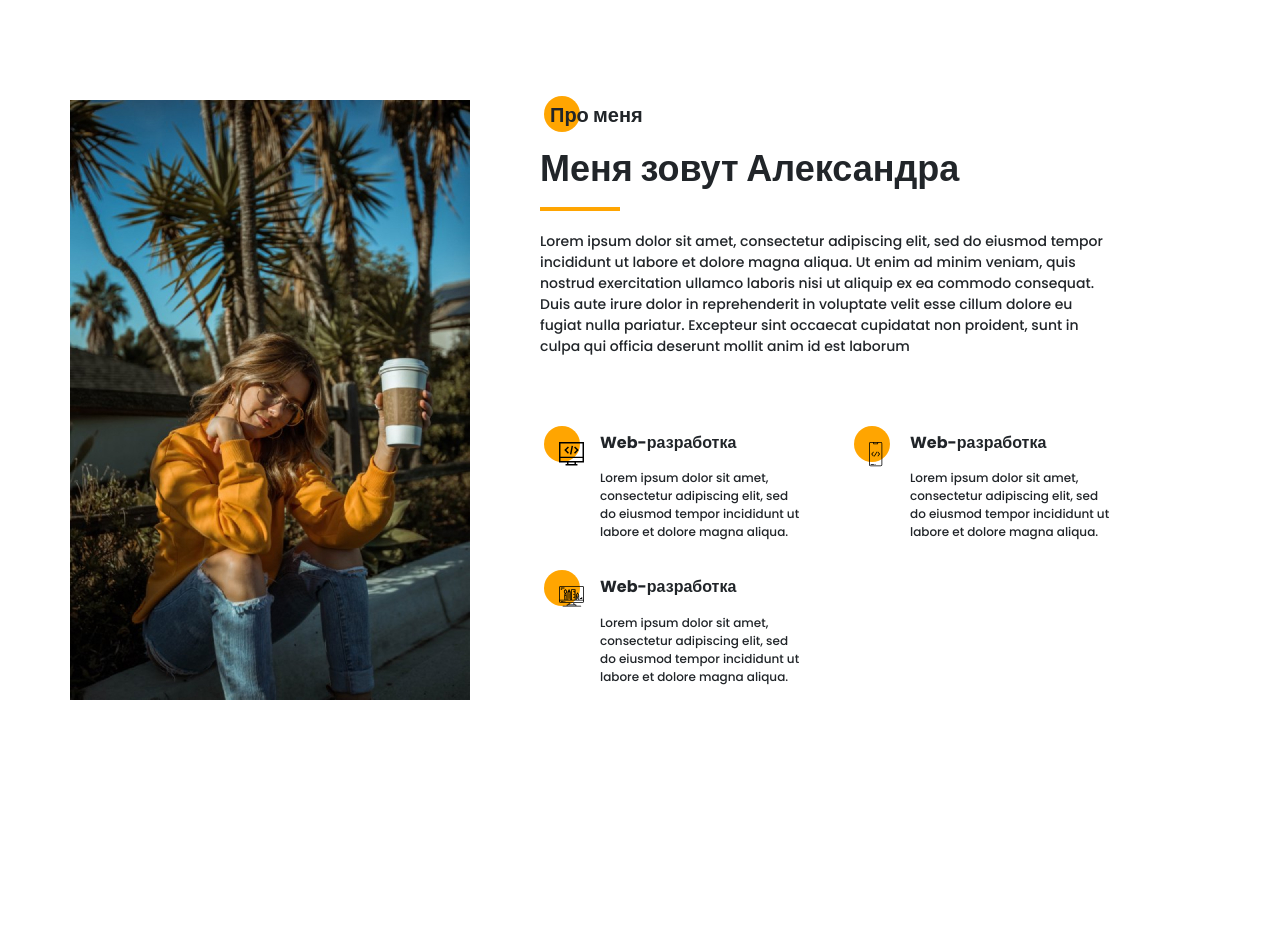
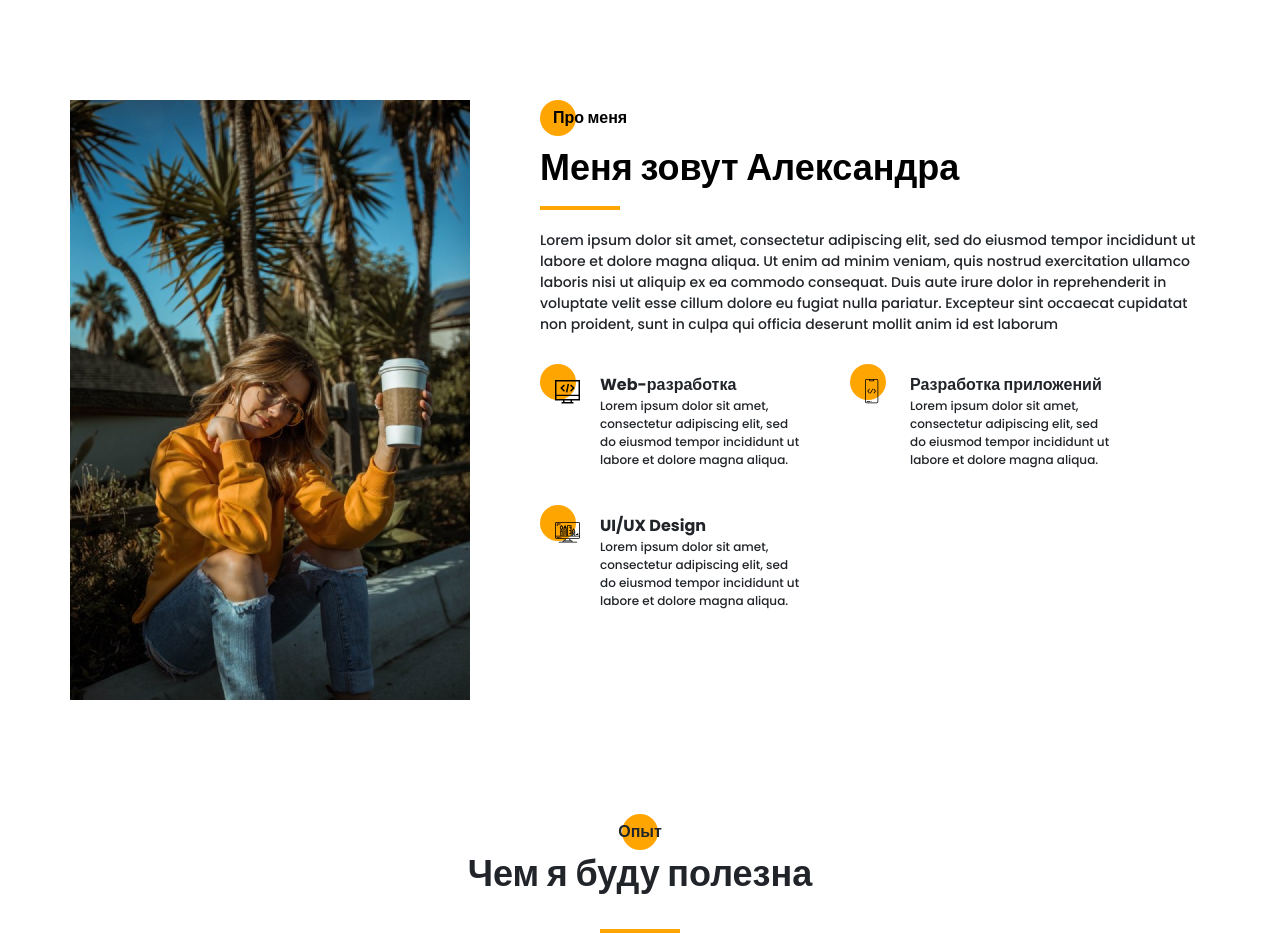
Before and after one commit to HarMful163/portfolio, a website: page src/index.html in a window 1280 px wide. Shown: the part 820-1753 px from the top of the page. Before the commit the page ends 1640 px from the top, so only its background shows below. Drawn offline with nearby package versions, Linux system fonts and the light colour scheme; files that its build step writes are made by us from their sources.

Commit message:
section about2

```diff
--- a/src/index.html
+++ b/src/index.html
@@ -53,55 +53,87 @@
     </aside>
     <header class="header">
             <ul>
-                <li><a href="#">About me</a></li>
-                <li><a href="#">My experiance</a></li>
-                <li><a href="#">My skills</a></li>
-                <li><a href="#">My works</a></li>
-                <li><a href="#">Price list</a></li>
-                <li><a href="#">Contacts</a></li>
+                <li><a class="header-about" href="#about" onclick="return false;">About me</a></li>
+                <li><a class="header-experiance" href="#experiance" onclick="return false;">My experiance</a></li>
+                <li><a class="header-skills" href="" onclick="return false;">My skills</a></li>
+                <li><a class="header-works" href="" onclick="return false;">My works</a></li>
+                <li><a class="header-list" href="" onclick="return false;">Price list</a></li>
+                <li><a class="header-Contacts" href="" onclick="return false;">Contacts</a></li>
             </ul>
     </header>
     <section class="promo">
         <div class="container">
-            <div class="title title_fz20 subtitle"> <span>My</span> name is Nikita </div>
+            <div class="title title_fz20 promo__subtitle"> <span>My</span> name is Nikita </div>
             <h1 class="title title_fz48 promo__title">I am web-developer from Sochi</h1>
 
             <div class="promo__btns">
-                <a href="#" class="promo__link btn">Portfolio</a>
-                <a href="#" class="promo__link btn btn_second">About me</a>
+                <a class="promo__link btn" href="" onclick="return false;">Portfolio</a>
+                <a class="promo__link btn btn_second header-about" href="#about" onclick="return false;">About me</a>
             </div>
         </div>
     </section>
-    <section class="about">
+    <section class="about" id="about">
         <div class="container">
-            <div class="about__grid-container">
-                <div id="photo" class="about__photo"><img src="img/main_photo.jpg" alt="main photo"></div>
-                <!-- <div class="about__wrapper"> -->
-                    <div id="text" class="about__text">
-                        <h2 class="title_fz20 subtitle">Про меня</h2>
-                        <h2 class="title_fz36">Меня зовут Александра</h2>
-                        <div class="divider about__divider"></div>
-                        <h3 class="title_fz14">Lorem ipsum dolor sit amet, consectetur adipiscing elit, sed do eiusmod tempor incididunt ut labore et dolore magna aliqua. Ut enim ad minim veniam, quis nostrud exercitation ullamco laboris nisi ut aliquip ex ea commodo consequat. Duis aute irure dolor in reprehenderit in voluptate velit esse cillum dolore eu fugiat nulla pariatur. Excepteur sint occaecat cupidatat non proident, sunt in culpa qui officia deserunt mollit anim id est laborum</h3>
+            <div class="about__wrapper">
+                <div class="about__photo">
+                    <img src="img/main_photo.jpg" alt="main_photo">
+                </div>
+                <div class="about__descr">
+                    <h2 class="title about__title title_fz16">Про меня</h2>
+                    <h3 class="title about__subtitle title_fz36">Меня зовут Александра</h3>
+                    <div class="divider about__divider"></div>
+                    <p class="about__text title_fz14">Lorem ipsum dolor sit amet, consectetur adipiscing elit, sed do eiusmod tempor incididunt ut labore et dolore magna aliqua. Ut enim ad minim veniam, quis nostrud exercitation ullamco laboris nisi ut aliquip ex ea commodo consequat. Duis aute irure dolor in reprehenderit in voluptate velit esse cillum dolore eu fugiat nulla pariatur. Excepteur sint occaecat cupidatat non proident, sunt in culpa qui officia deserunt mollit anim id est laborum</p>
+                </div>
+                <div class="about__skills">
+                    <div class="about__skills-item">
+                        <div class="about__skills-circle">
+                            <img src="icons/about_me/web_development.svg" alt="web-developer" class="about__skill-photo">
+                        </div>
+                        <div>
+                            <div class="about__skills-title">
+                                Web-разработка
+                            </div>
+                            <div class="about__skills-descr title_fz12">
+                                Lorem ipsum dolor sit amet, consectetur adipiscing elit, sed do eiusmod tempor incididunt ut labore et dolore magna aliqua.
+                            </div>
+                        </div>
                     </div>
-                    <div id="descr" class="about__descr">
-                        <div class="about__stack">
-                            <div><img id="img" src="icons/about_me/web_development.svg" alt="#"></div>
-                            <h2 id="h2" class="title_fz16">Web-разработка</h2>
-                            <h3 id="h3" class="title_fz12">Lorem ipsum dolor sit amet, consectetur adipiscing elit, sed do eiusmod tempor incididunt ut labore et dolore magna aliqua.</h3>
+                    <div class="about__skills-item">
+                        <div class="about__skills-circle">
+                            <img src="icons/about_me/mobile_dev.svg" alt="web-developer" class="about__skills-photo">
                         </div>
-                        <div class="about__stack">
-                            <div><img id="img" src="icons/about_me/mobile_dev.svg" alt="#"></div>
-                            <h2 id="h2" class="title_fz16">Web-разработка</h2>
-                            <h3 id="h3" class="title_fz12">Lorem ipsum dolor sit amet, consectetur adipiscing elit, sed do eiusmod tempor incididunt ut labore et dolore magna aliqua.</h3>
+                        <div>
+                            <div class="about__skills-title">
+                                Разработка приложений
+                            </div>
+                            <div class="about__skills-descr title_fz12">
+                                Lorem ipsum dolor sit amet, consectetur adipiscing elit, sed do eiusmod tempor incididunt ut labore et dolore magna aliqua.
+                            </div>
                         </div>
-                        <div class="about__stack">
-                            <div><img id="img" src="icons/about_me/design.svg" alt="#"></div>
-                            <h2 id="h2" class="title_fz16">Web-разработка</h2>
-                            <h3 id="h3" class="title_fz12">Lorem ipsum dolor sit amet, consectetur adipiscing elit, sed do eiusmod tempor incididunt ut labore et dolore magna aliqua.</h3>
+                    </div>
+                    <div class="about__skills-item">
+                        <div class="about__skills-circle">
+                            <img src="icons/about_me/design.svg" alt="web-developer" class="about__skills-photo">
                         </div>
-                <!-- </div> -->
+                        <div>
+                            <div class="about__skills-title">
+                                UI/UX Design
+                            </div>
+                            <div class="about__skills-descr title_fz12">
+                                Lorem ipsum dolor sit amet, consectetur adipiscing elit, sed do eiusmod tempor incididunt ut labore et dolore magna aliqua.
+                            </div>
+                        </div>
+                    </div>
                 </div>
             </div>
+        </div>
+    </section>
+
+    <section class="resume" id="experiance">
+        <div class="container">
+            <h2 class="resume__title title_fz16">Опыт</h2>
+            <h3 class="resume__subtitle title_fz36">Чем я буду полезна</h3>
+            <div class="divider"></div>
         </div>
     </section>
     <script src="js/script.js"></script>
--- a/src/sass/base/_mixins.scss
+++ b/src/sass/base/_mixins.scss
@@ -3,8 +3,8 @@
         content: '';
         position: absolute;
         z-index: -1;
-        top: -13%;
-        left: 4px;
+        top: -25%;
+        left: 0;
         width: 36px;
         height: 36px;
         border-radius: 100%;
--- a/src/sass/blocks/_about.scss
+++ b/src/sass/blocks/_about.scss
@@ -1,58 +1,63 @@
 .about {
-    padding: 120px 0;
-    &__divider {
-        margin-bottom: 20px;
-    }
-    &__grid-container {
+    padding-top: 120px;
+    &__wrapper {
         display: grid;
-        grid-template-columns: 400px 740px;
-        grid-template-rows: repeat(2, mixmax(300px, auto));
-        gap: 40px 70px;
-        grid-template-areas:
-        "photo text"
-        "photo descr";
+        grid-template-columns: 400px 670px;
+        grid-template-rows: minmax(245px, auto) minmax(255px, auto);
+        column-gap: 70px;
+        row-gap: 10px;
+        grid-auto-rows: minmax(245px, auto);
     }
     &__photo {
-        grid-area: photo;
-    }
-    &__text {
-        grid-area: text;
-        width: 570px;
-        font-weight: 500;
+        grid-row: 1 / 3;
+        img {
+            width: 100%
+        }
     }
     &__descr {
-        grid-area: descr;
+        grid-row: 1 / 2;
+        padding-top: 6px;
+    }
+    &__title {
+        position: relative;
+        color: black;
+        padding-left: 13px;
+        @include before_circle;
+    }
+    &__subtitle {
+        color: black;
+    }
+    &__divider {
+        margin: 0 0 20px 0;
+    }
+    &__skills {
         display: grid;
-        grid-template-columns: repeat(2, 260px);
-        grid-template-rows: auto;
+        grid-template: repeat(2, minmax(115px, auto)) / repeat(2, 260px);
+        grid-auto-rows: 1fr;
         column-gap: 50px;
         row-gap: 20px;
-    }
-    &__stack {
-        position: relative;
-        display: grid;
-        grid-template-columns: 40px 200px;
-        grid-template-rows: repeat(2, mixmax(21px auto));
-        column-gap: 20px;
-        grid-template-areas:
-        "img h2"
-        ". h3";
-        div {
+        padding-bottom: 65px;
+        &-item {
+            display: grid;
+            grid-template-columns: minmax(40px, auto) minmax(200px, auto);
+            grid-template-rows: minmax(21px, auto);
+            column-gap: 20px;
+        }
+        &-circle {
             position: relative;
-            grid-area: img;
-            z-index: 2;
             @include before_circle;
-            img {
-            position: absolute;
-            top: 11px;
-            left: 19px;
+            padding: 6px 0 0 15px;
+            &:before {
+                content: "";
+                position: absolute;
+                top: -9px;
             }
         }
-        h2 {
-            grid-area: h2;
+        &-title {
+            font-weight: bold;
         }
-        h3 {
-            grid-area: h3;
+        &-descr {
+            grid-column: 2 / 3;
         }
     }
 }
--- /dev/null
+++ b/src/sass/blocks/_resume.scss
@@ -0,0 +1,19 @@
+.resume {
+    padding-top: 120px;
+    &__title {
+        position: relative;
+        margin: 0 auto;
+        text-align: center;
+        @include before_circle;
+        &:before {
+            content: '';
+            position: absolute;
+            left:50%;
+            margin-left:-18px;
+        }
+    }
+    &__subtitle {
+        margin: 0 auto;
+        text-align: center;
+    }
+}
--- a/src/sass/blocks/_title.scss
+++ b/src/sass/blocks/_title.scss
@@ -29,9 +29,3 @@
         font-size: 48px;
     }
 }
-.subtitle {
-    position: relative;
-    padding-left: 10px;
-    z-index: 2;
-    @include before_circle;
-}
--- a/src/sass/style.scss
+++ b/src/sass/style.scss
@@ -19,7 +19,8 @@
     width: 80px;
     height: 0px;
     border: 2px solid $main-color;
-    margin-bottom: 60px;
+    margin: 0 auto;
+    margin-top: 25px;
 }
 
 @import 'blocks/promo';
@@ -28,3 +29,4 @@
 @import 'blocks/sidepanel';
 @import 'blocks/header';
 @import 'blocks/about';
+@import 'blocks/resume';
```
Also changed, not shown: src/js/script.js (+17 -0 lines), src/sass/blocks/_promo.scss (+10 -0 lines), dist/css/style.min.css, dist/index.html, dist/js/script.js.
